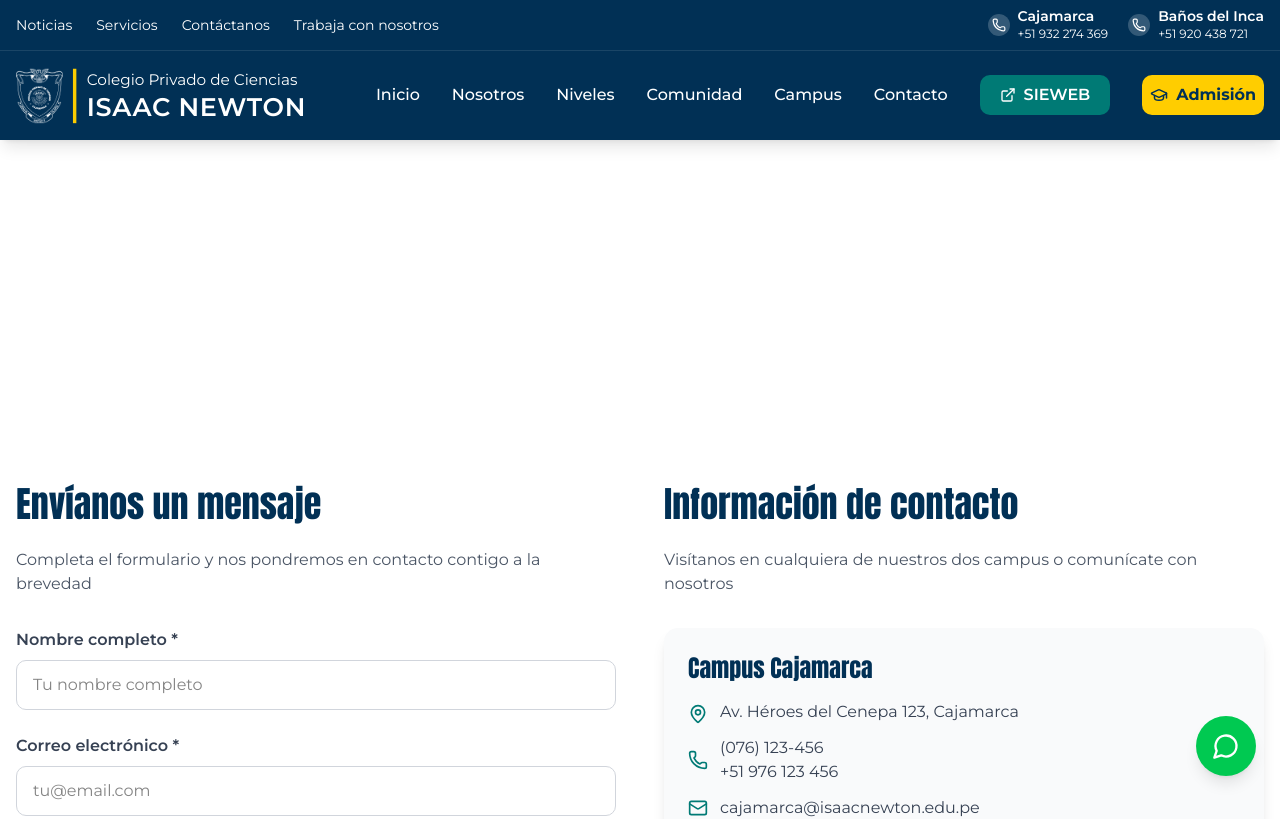
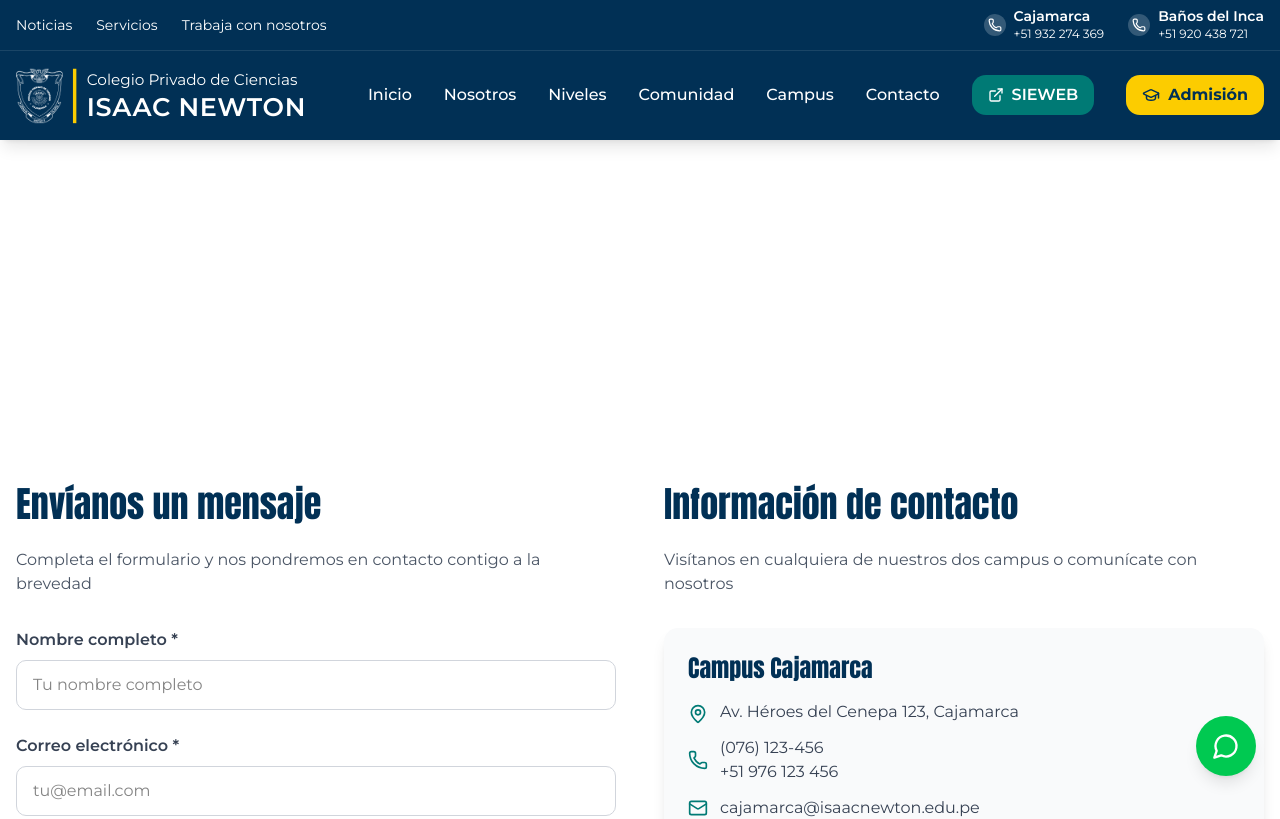
Before and after one commit to gchavez25-star/colegio-isaac-newton, a React (Vite) app: page /contacto in a window 1280 px wide. Shown: the top 819 px of the page. Built offline with nearby package versions, Linux system fonts and the light colour scheme.

Commit message:
Update Header.jsx

```diff
--- a/src/components/Header.jsx
+++ b/src/components/Header.jsx
@@ -1,169 +1,140 @@
-import { useState } from 'react';
-import { Link } from 'react-router-dom';
-import { Menu, X, ExternalLink, Phone } from 'lucide-react';
-import { motion, AnimatePresence } from 'framer-motion';
+import { useState } from "react";
+import { Link, NavLink } from "react-router-dom";
+import { Menu, X, ExternalLink, Phone, GraduationCap } from "lucide-react";
+import { motion, AnimatePresence } from "framer-motion";
 import LogoNewton from "../components/ui/LogoNewton";
-import { GraduationCap } from "lucide-react";
-
 
 const Header = () => {
   const [isOpen, setIsOpen] = useState(false);
 
   const menuItems = [
-    { name: 'Inicio', path: '/' },
-    { name: 'Nosotros', path: '/nosotros' },
-    { name: 'Niveles', path: '/niveles' },
-    { name: 'Comunidad', path: '/comunidad' },
-    { name: 'Campus', path: '/campus' },
-    { name: 'Contacto', path: '/contacto' }
-  ];
-
-  const topLinks = [
-    { name: 'Noticias', path: '#' },
-    { name: 'Servicios', path: '#' },
-    { name: 'Contáctanos', path: '/contacto' },
-    { name: 'Trabaja con nosotros', path: '#' },
+    { name: "Inicio", path: "/" },
+    { name: "Nosotros", path: "/nosotros" },
+    { name: "Niveles", path: "/niveles" },
+    { name: "Comunidad", path: "/comunidad" },
+    { name: "Campus", path: "/campus" },
+    { name: "Contacto", path: "/contacto" }
   ];
 
   return (
-    <header className="fixed top-0 left-0 right-0 z-50 bg-azul-oscuro shadow-lg">
-      {/* Top Bar */}
-      <div className="bg-[#013055] border-b border-white/10 py-2">
-        <div className="container mx-auto px-4">
-          <div className="flex justify-between items-center text-sm text-white">
-            <div className="hidden md:flex gap-6">
-              {topLinks.map((link, index) => (
-                <Link
-                  key={index}
-                  to={link.path}
-                  className="hover:text-amarillo-dorado transition-colors"
-                >
-                  {link.name}
+    <header className="fixed top-0 left-0 right-0 z-50 bg-[#013055] shadow-lg">
+      {/* TOP BAR */}
+      <div className="hidden md:block bg-[#013055] border-b border-white/10">
+        <div className="container mx-auto px-4 py-2 flex justify-between items-center text-white text-sm">
+          <div className="flex gap-6">
+            {["Noticias", "Servicios", "Trabaja con nosotros"].map((item, i) => (
+              <Link key={i} to="#" className="hover:text-[#fccc00] transition-colors">
+                {item}
               </Link>
             ))}
           </div>
-            <div className="hidden sm:flex items-center gap-5 ml-auto text-white text-sm">
 
-              {/* Sede Cajamarca */}
-              <div className="flex items-center gap-2">
-                <div className="p-1 rounded-full bg-white/20 flex items-center justify-center">
+          <div className="flex gap-6">
+            {[{ sede: "Cajamarca", tel: "+51 932 274 369" }, { sede: "Baños del Inca", tel: "+51 920 438 721" }].map((item, i) => (
+              <div key={i} className="flex items-center gap-2">
+                <div className="p-1 rounded-full bg-white/20">
                   <Phone size={14} />
                 </div>
-                <div className="flex flex-col leading-tight">
-                  <span className="font-semibold">Cajamarca</span>
-                  <span className="text-xs">+51 932 274 369</span>
+                <div className="leading-tight">
+                  <p className="font-semibold">{item.sede}</p>
+                  <p className="text-xs">{item.tel}</p>
                 </div>
               </div>
-
-              {/* Sede Baños del Inca */}
-              <div className="flex items-center gap-2">
-                <div className="p-1 rounded-full bg-white/20 flex items-center justify-center">
-                  <Phone size={14} />
-                </div>
-                <div className="flex flex-col leading-tight">
-                  <span className="font-semibold">Baños del Inca</span>
-                  <span className="text-xs">+51 920 438 721</span>
-                </div>
-              </div>
-
-            </div>
+            ))}
           </div>
         </div>
       </div>
 
-      {/* Main Navigation */}
-      <nav className="bg-[#013055] py-3">
-        <div className="container mx-auto px-4">
-          <div className="flex items-center justify-between">
+      {/* NAVBAR PRINCIPAL */}
+      <nav className="bg-[#013055]">
+        <div className="container mx-auto px-4 py-3 flex items-center justify-between">
           {/* Logo */}
-            <Link to="/">
+          <Link to="/" className="flex-shrink-0">
             <LogoNewton />
           </Link>
 
-            {/* Desktop Menu */}
+          {/* MENU DESKTOP */}
           <div className="hidden lg:flex items-center gap-8">
-              {menuItems.map((item, index) => (
+            {menuItems.map((item, i) => (
+              <NavLink
+                key={i}
+                to={item.path}
+                className={({ isActive }) =>
+                  `text-white font-medium transition-colors hover:text-[#fccc00] ${isActive ? "text-[#fccc00]" : ""}`
+                }
+              >
+                {item.name}
+              </NavLink>
+            ))}
+
+            <a
+              href="https://in.sieweb.com.pe/sistema/login"
+              target="_blank"
+              rel="noopener noreferrer"
+              className="flex items-center gap-2 px-4 py-2 rounded-xl bg-[#007a75] text-white font-semibold hover:bg-[#009185] transition"
+            >
+              <ExternalLink size={16} />
+              SIEWEB
+            </a>
+
             <Link
-                  key={index}
+              to="/admision"
+              className="flex items-center gap-2 px-4 py-2 rounded-xl bg-[#fccc00] text-[#013055] font-bold hover:bg-yellow-400 transition"
+            >
+              <GraduationCap size={18} />
+              Admisión
+            </Link>
+          </div>
+
+          {/* BOTÓN MOBILE */}
+          <button
+            onClick={() => setIsOpen(!isOpen)}
+            className="lg:hidden text-white focus:outline-none"
+          >
+            {isOpen ? <X size={28} /> : <Menu size={28} />}
+          </button>
+        </div>
+      </nav>
+
+      {/* MENÚ MOBILE */}
+      <AnimatePresence>
+        {isOpen && (
+          <motion.div
+            initial={{ height: 0, opacity: 0 }}
+            animate={{ height: "auto", opacity: 1 }}
+            exit={{ height: 0, opacity: 0 }}
+            transition={{ duration: 0.3 }}
+            className="lg:hidden bg-[#013055] border-t border-white/10"
+          >
+            <div className="px-4 py-6 flex flex-col gap-4 text-center">
+              {menuItems.map((item, i) => (
+                <Link
+                  key={i}
                   to={item.path}
-                  className="text-white hover:text-amarillo-dorado font-medium transition-colors"
+                  onClick={() => setIsOpen(false)}
+                  className="text-white font-medium text-lg hover:text-[#fccc00] transition"
                 >
                   {item.name}
                 </Link>
               ))}
+
               <a
                 href="https://in.sieweb.com.pe/sistema/login"
                 target="_blank"
                 rel="noopener noreferrer"
-                className="group flex items-center gap-2 px-5 py-2 rounded-lg font-semibold
-                          text-white bg-[#007a75] hover:bg-[#009185] transition-all"
-              >
-                <ExternalLink
-                  size={16}
-                  className="transition-transform group-hover:rotate-45"
-                />
-                SIEWEB
-              </a>
-              <Link
-                to="/admision"
-                className="group flex items-center gap-2 px-2 py-2 rounded-lg font-bold
-                          text-azul-oscuro bg-[#ffcd00] hover:bg-[#ffd633] transition-all"
-              >
-                <GraduationCap
-                  size={18}
-                  className="transition-transform group-hover:-translate-y-0.5"
-                />
-                Admisión
-              </Link>
-            </div>
-
-            {/* Mobile Menu Button */}
-            <button
-              onClick={() => setIsOpen(!isOpen)}
-              className="lg:hidden text-white"
-            >
-              {isOpen ? <X size={28} /> : <Menu size={28} />}
-            </button>
-          </div>
-        </div>
-      </nav>
-
-      {/* Mobile Menu */}
-      <AnimatePresence>
-        {isOpen && (
-          <motion.div
-            initial={{ opacity: 0, height: 0 }}
-            animate={{ opacity: 1, height: 'auto' }}
-            exit={{ opacity: 0, height: 0 }}
-            className="lg:hidden bg-azul-oscuro border-t border-white/10"
-          >
-            <div className="container mx-auto px-4 py-4">
-              <div className="flex flex-col gap-3">
-                {menuItems.map((item, index) => (
-                  <Link
-                    key={index}
-                    to={item.path}
-                    onClick={() => setIsOpen(false)}
-                    className="text-white hover:text-amarillo-dorado font-medium transition-colors py-2"
-                  >
-                    {item.name}
-                  </Link>
-                ))}
-                <a
-                  href="#"
-                  className="flex items-center gap-2 text-white hover:text-amarillo-dorado font-medium transition-colors py-2"
+                className="flex justify-center items-center gap-2 text-white font-medium"
               >
                 <ExternalLink size={18} />
                 SIEWEB
               </a>
+
               <Link
                 to="/admision"
                 onClick={() => setIsOpen(false)}
-                  className="bg-amarillo-dorado text-azul-oscuro px-6 py-3 rounded-lg font-bold text-center hover:bg-yellow-400 transition-colors mt-2"
+                className="bg-[#fccc00] text-[#013055] py-3 rounded-xl font-bold"
               >
                 Admisión
               </Link>
-              </div>
             </div>
           </motion.div>
         )}
```
Lines whose indentation alone changed are shown as unchanged.
